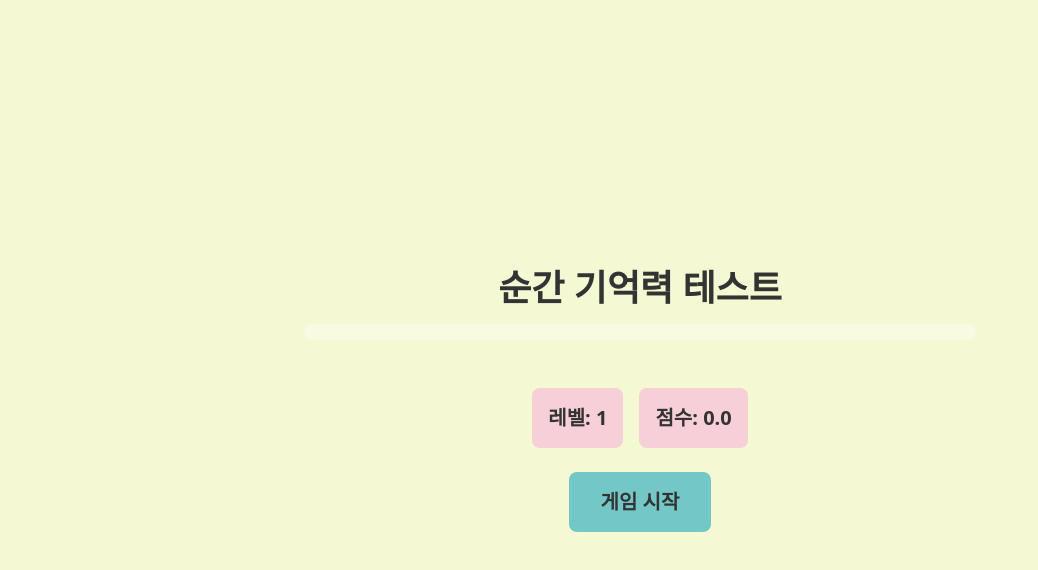
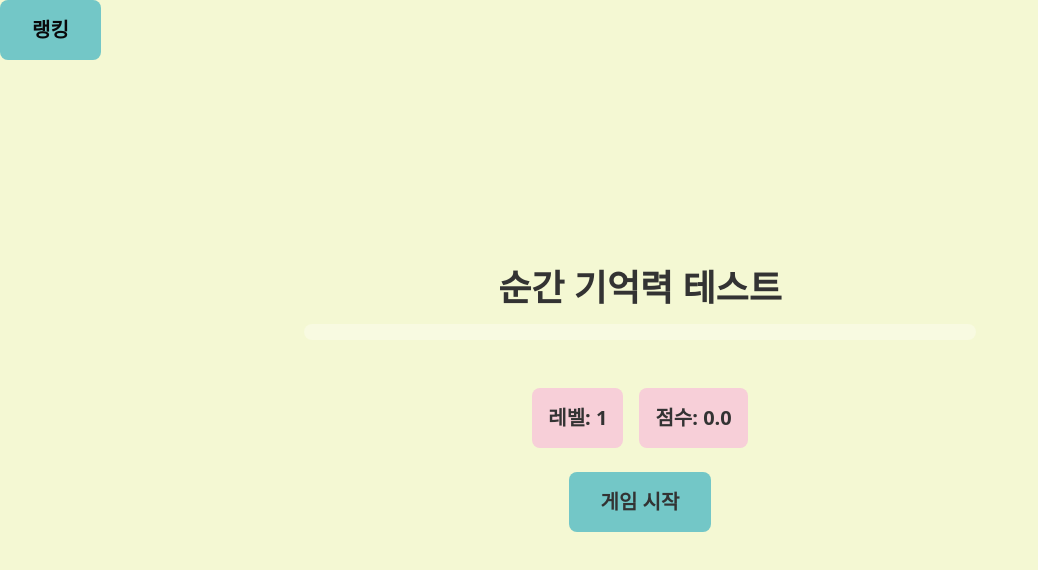
Before and after one commit to KIMLENDING/memory-game, a Next.js app: page / in a window 1280 px wide. Shown: the top 570 px of the page, without its empty margins (0-1038 px from the left). Built offline with nearby package versions, Linux system fonts and the light colour scheme.

Commit message:
게임 컴포넌트에 랭킹 제목 추가 및 게임 종료 시 포인터 이벤트 비활성화

```diff
--- a/components/Game.tsx
+++ b/components/Game.tsx
@@ -150,6 +150,10 @@ const Game = () => {
         <>
             <div className="flex flex-col items-center justify-center min-h-screen p-4 sm:p-6 md:p-8"
                 style={{ backgroundColor: '#F4F8D3' }}>
+                <div className='absolute top-0 left-0  px-6 sm:px-8 py-3 sm:py-4 sm:rounded-lg text-lg sm:text-xl font-bold
+                w-full sm:w-auto text-center transition-shadow hover:shadow-lg hover:scale-105' style={{ backgroundColor: '#73C7C7' }}>
+                    랭킹
+                </div>
                 <h1 className="text-2xl sm:text-3xl md:text-4xl font-bold mb-4 text-center"
                     style={{ color: '#333' }}>
                     순간 기억력 테스트
@@ -170,7 +174,7 @@ const Game = () => {
                 <div
                     ref={firstBlockRef}
                     className={`grid grid-cols-4 gap-2 sm:gap-3 md:gap-4 p-2 rounded-lg w-full max-w-md sm:max-w-lg md:max-w-2xl
-                    ${gameOver ? 'transition-all transform duration-1000 opacity-50 pointer-events-none' : ''}`}>
+                    ${gameOver ? 'pointer-events-none' : ''}`}>
                     {numbers.map((num, index) => (
                         <button
                             key={num}
```
